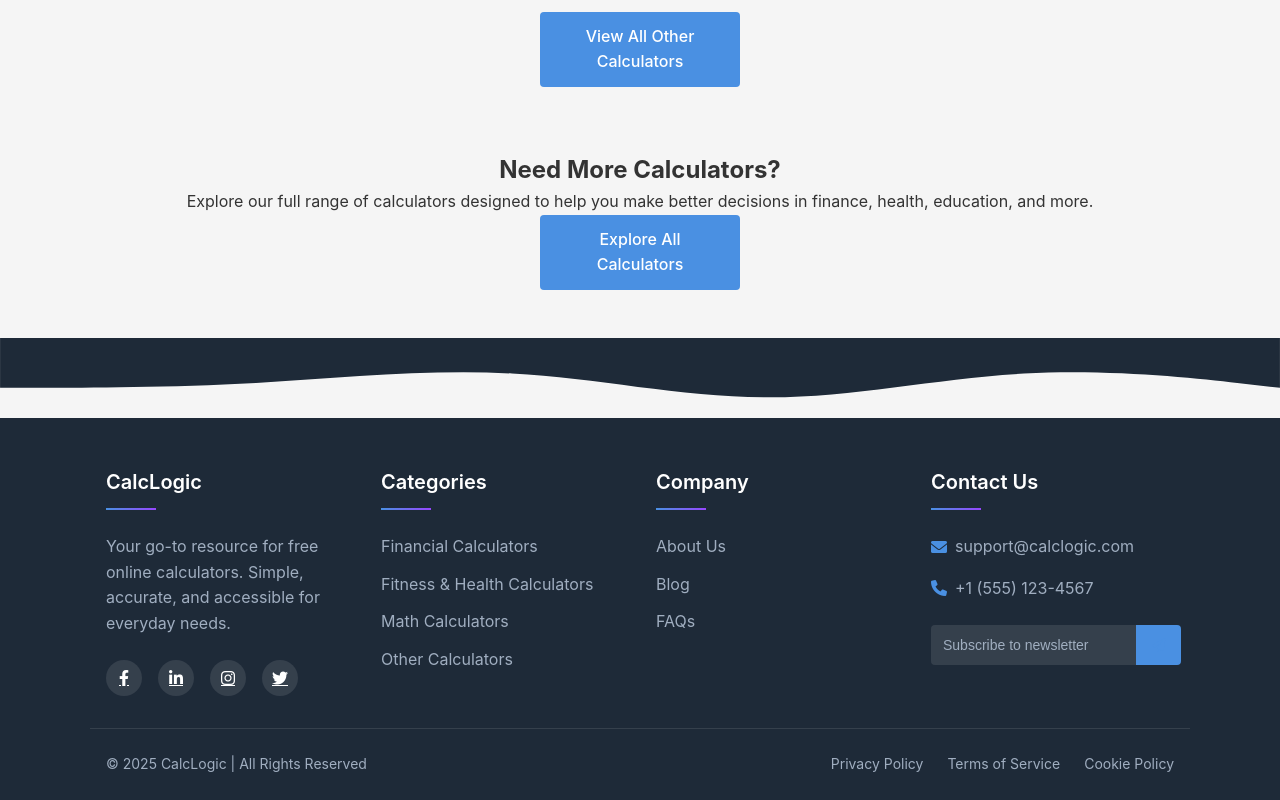
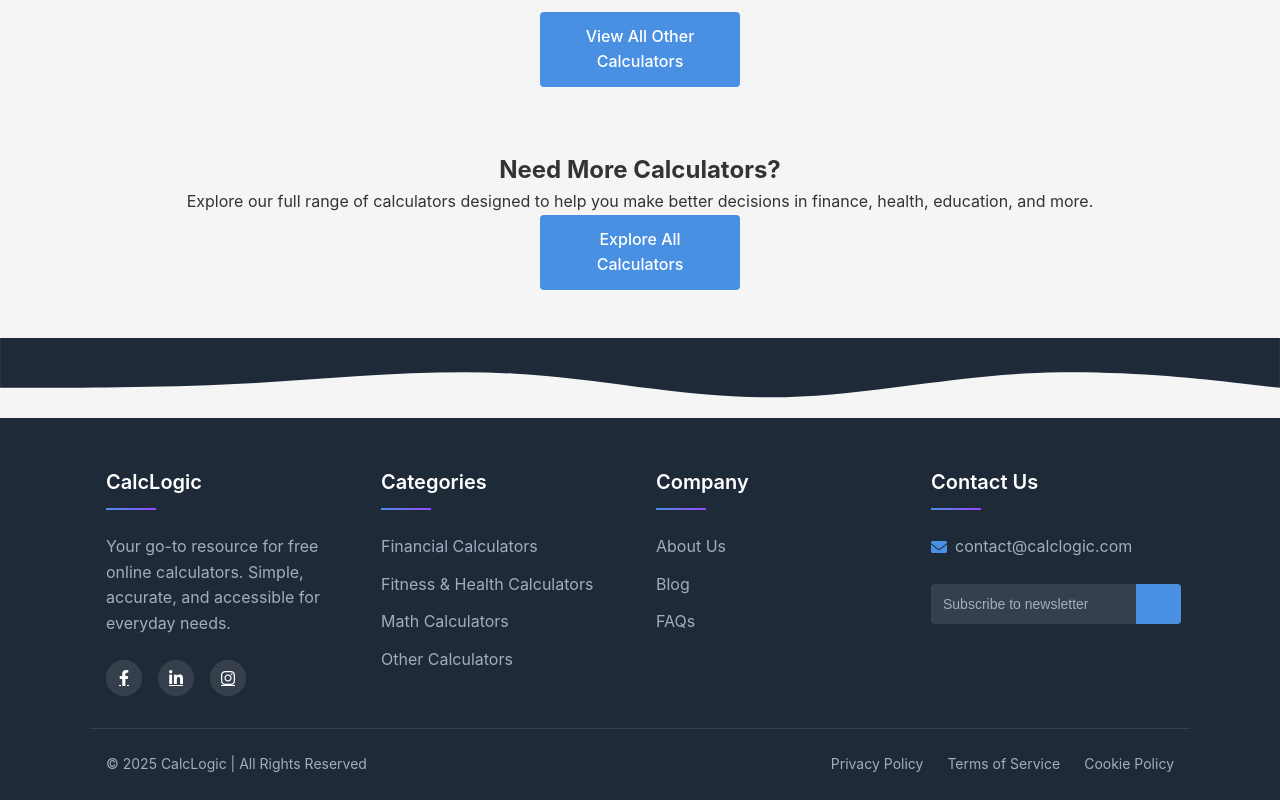
Before and after one commit to sunilkk06/calclogic-app, a React (Vite) app: page / in a window 1280 px wide. Shown: the part 2446-3246 px from the top of the page. Built offline with nearby package versions, Linux system fonts and the light colour scheme.

Commit message:
Update Footer Contact Information

```diff
--- a/src/components/Footer.jsx
+++ b/src/components/Footer.jsx
@@ -24,9 +24,6 @@
             <a href="https://instagram.com" target="_blank" rel="noopener noreferrer" aria-label="Instagram">
               <i className="fab fa-instagram"></i>
             </a>
-            <a href="https://twitter.com" target="_blank" rel="noopener noreferrer" aria-label="Twitter">
-              <i className="fab fa-twitter"></i>
-            </a>
           </div>
         </div>
 
@@ -51,8 +48,7 @@
 
         <div className="footer-section contact">
           <h4>Contact Us</h4>
-          <p><i className="fas fa-envelope"></i> support@calclogic.com</p>
-          <p><i className="fas fa-phone"></i> +1 (555) 123-4567</p>
+          <p><i className="fas fa-envelope"></i> contact@calclogic.com</p>
           <div className="newsletter">
             <input type="email" placeholder="Subscribe to newsletter" />
             <button><i className="fas fa-paper-plane"></i></button>
```
Also changed, not shown: 2 other files (tests, documents, lock files or other folders).
